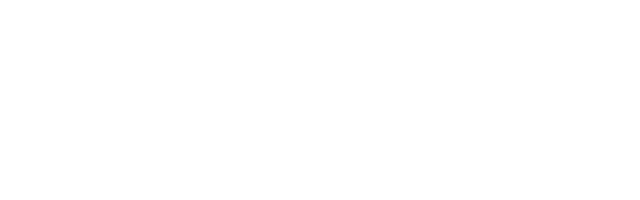
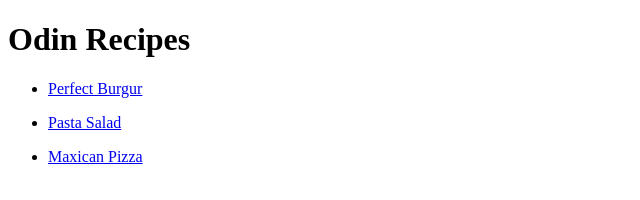
Before and after one commit to Abhigarg7/odin-recipes, a plain HTML site: page index.html in a window 1280 px wide. Shown: the whole page, without its empty margins (0-640 px from the left). Drawn offline with Linux system fonts and the light colour scheme.

Commit message:
Write out index file with links to all recipes
i provided links to all recipes i an uordered list in the index file.

```diff
--- a/index.html
+++ b/index.html
@@ -5,6 +5,12 @@
     <title>Odin Recipes</title>
 </head>
 <body>
+    <h1>Odin Recipes</h1>
+    <ul>
+        <p><li><a href="recipes/burger.html">Perfect Burgur</a></li></p>
+        <p><li><a href="recipes/pasta-salad.html">Pasta Salad</a></li></p>
+        <p><li><a href="recipes/pizza.html">Maxican Pizza</a></li></p>
+    </ul>
 
 </body>
 </html>
```
